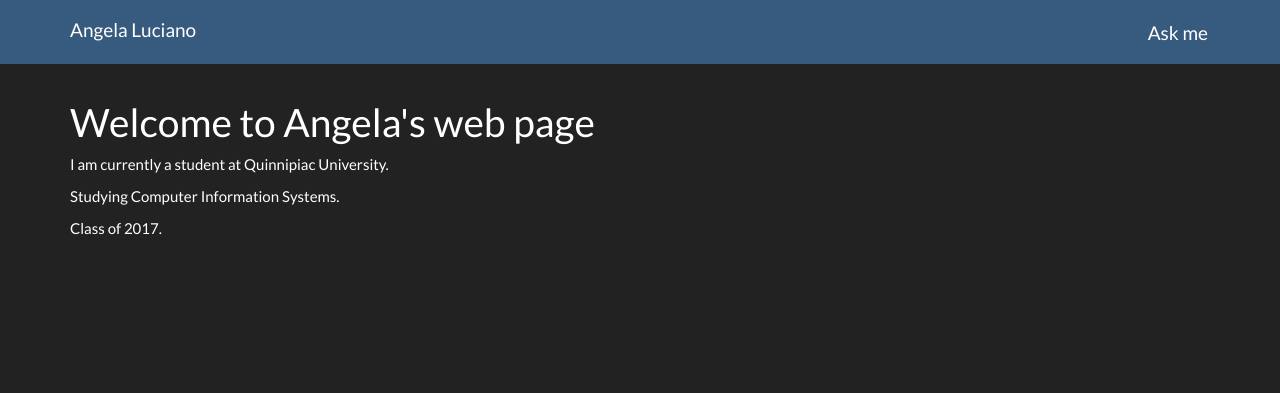
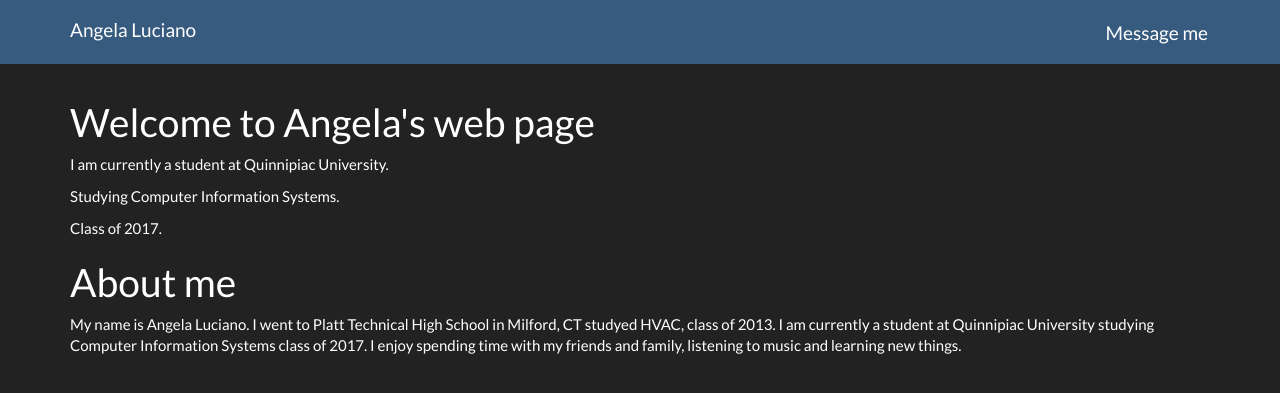
Before and after one commit to amluciano/midterm_exam, a Django app: page / in a window 1280 px wide. Shown: the top 393 px of the page. Run offline with Django 3.2, Linux system fonts and the light colour scheme; some libraries are stand-ins or nearby versions.

Commit message:
Add message create view

```diff
--- a/core/urls.py
+++ b/core/urls.py
@@ -3,5 +3,5 @@ from .views import *
 
 urlpatterns = patterns('',
      url(r'^$', Home.as_view(), name='home'),
-     url(r'^question/create/$', QuestionCreateView.as_view(), name='question_create'),
+     url(r'^message/create/$',MessageCreateView.as_view(), name='message_create'),
 )
--- a/core/views.py
+++ b/core/views.py
@@ -6,8 +6,8 @@ from .models import *
 class Home(TemplateView):
     template_name = "home.html"
 
-class QuestionCreateView(CreateView):
-    model = Question
-    template_name = "question/question_form.html"
-    fields = ['title', 'description']
+class MessageCreateView(CreateView):
+    model = Message
+    template_name = "message/message_form.html"
+    fields = ['name', 'email', 'message']
     success_url = reverse_lazy('home')
--- a/templates/base.html
+++ b/templates/base.html
@@ -23,7 +23,7 @@
         </div>
         <div id="navbar" class="navbar-collapse collapse">
           <ul class="nav navbar-nav navbar-right">
-            <li><a href="{% url 'question_create' %}" class="btn btn-lg btn-primary">Ask me</a></li>
+            <li><a href="{% url 'message_create' %}" class="btn btn-lg btn-primary">Message me</a></li>
           </ul>
       </div>
       </div>
--- a/templates/home.html
+++ b/templates/home.html
@@ -6,4 +6,8 @@
   <p>Studying Computer Information Systems.</p>
   <p>Class of 2017.</p>
 </div>
+
+<div class="jumbptron">
+  <h1>About me</h1>
+  <p>My name is Angela Luciano. I went to Platt Technical High School in Milford, CT studyed HVAC, class of 2013.  I am currently a student at Quinnipiac University studying Computer Information Systems class of 2017.  I enjoy spending time with my friends and family, listening to music and learning new things.</p>
 {% endblock %}
```
Also changed, not shown: core/models.py (+4 -3 lines), templates/message/message_form.html (renamed from templates/question/question_form.html).
